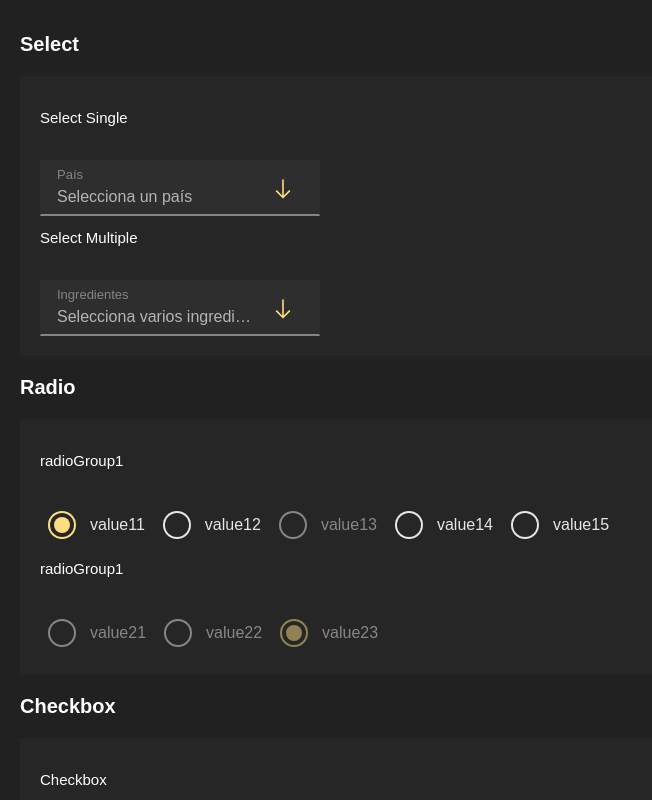
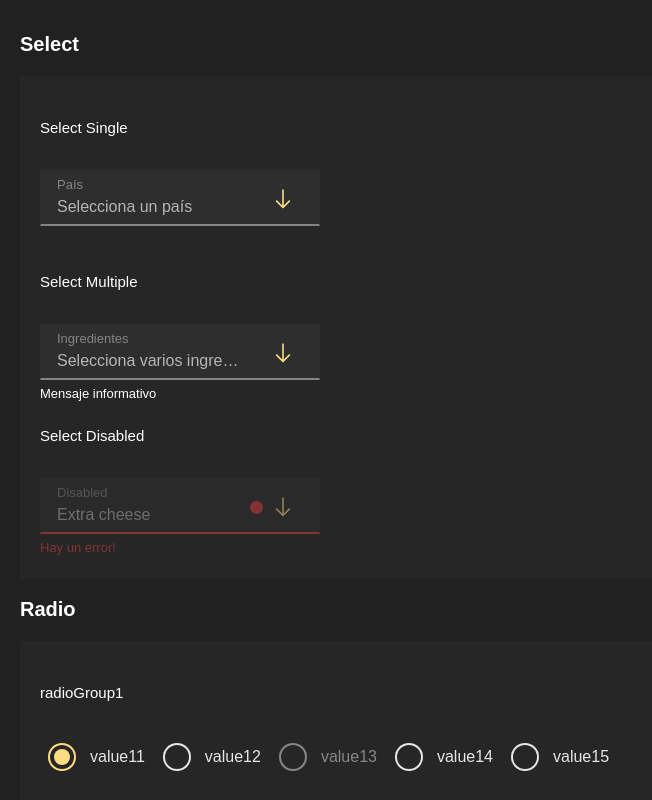
Before and after one commit to jenitto/react-components, a React (Create React App) app: page / in a window 1280 px wide. Shown: the top 800 px of the page, without its empty margins (0-652 px from the left). Built offline with nearby package versions, Linux system fonts and the light colour scheme; a web font is replaced by a local one.

Commit message:
update select

```diff
--- a/src/components/Inputs/Select/Select.jsx
+++ b/src/components/Inputs/Select/Select.jsx
@@ -7,7 +7,7 @@ const ARROW_KEY_DOWN = 'ArrowDown';
 const ESCAPE_KEY = 'Escape';
 const ENTER_KEY = 'Enter';
 
-const Select = ({ name, placeholder, multiple, disabled, selectedOptions, options, onSelectionChange }) => {
+const Select = ({ name, placeholder, multiple, disabled, selectedOptions, options, message, onSelectionChange }) => {
 
 	const node = useRef();
 	const [opened, setOpened] = useState(false);
@@ -46,6 +46,8 @@ const Select = ({ name, placeholder, multiple, disabled, selectedOptions, option
 			console.log('up, previous focus');
 		} else if (e.key === ARROW_KEY_DOWN) {
 			console.log('down, next focus');
+		} else if (e.key === ESCAPE_KEY) {
+			_handleOpenSelect(false);
 		}
 	}
 
@@ -79,16 +81,14 @@ const Select = ({ name, placeholder, multiple, disabled, selectedOptions, option
 
 	const parseSelectedValues = () => selectedOptions.map((a) => a.label).join(', ');
 
-	const isEnabled = (option) => selectedOptions.find((item) => item.value === option.value);
+	const isSelected = (option) => selectedOptions.find((item) => item.value === option.value);
 
 	disabled = disabled || !options.length;
 
 	return (
 		<div
 			ref={node}
-			className={`sftk-select ${opened ? 'opened' : 'closed'} ${disabled ? 'disabled' : ''}`}
-			tabIndex='0'
-			onKeyDown={_handleKeyDownSelect}>
+			className={`sftk-select ${opened ? 'opened' : 'closed'} ${disabled ? 'disabled' : ''}`}>
 
 
 			<select
@@ -103,15 +103,18 @@ const Select = ({ name, placeholder, multiple, disabled, selectedOptions, option
 
 
 			<div
-				className='sftk-select__selected'
+				className={`sftk-select__selected sftk-select__selected--${message?.type} ${disabled ? 'disabled' : ''}`}
+				tabIndex={`${disabled ? -1 : 0}`}
+				onKeyDown={_handleKeyDownSelect}
 				onClick={() => _handleOpenSelect(!opened)}
 			>
 				<div className="sftk-select__title-container">
 					<div className="sftk-select__name">{name}</div>
 					<div className="sftk-select__placeholder">{selectedOptions?.length ? parseSelectedValues() : placeholder}</div>
 				</div>
-				<div className="sftk-select__select-icon">
-					<svg width="32" height="32" viewBox="0 0 32 32" fill="none" xmlns="http://www.w3.org/2000/svg">
+				<div className="sftk-select__select-icons-container">
+					<span className={`sftk-select__badge sftk-select__badge--${message?.type}`}></span>
+					<svg className="sftk-select__select-icon" width="32" height="32" viewBox="0 0 32 32" fill="none" xmlns="http://www.w3.org/2000/svg">
 						<mask id="mask0" mask-type="alpha" maskUnits="userSpaceOnUse" x="8" y="6" width="16" height="20">
 							<path d="M15.2 6.3999V22.4499L9.775 17.0249L8.625 18.1749L15.425 24.9749L16 25.5249L16.575 24.9749L23.375 18.1749L22.225 17.0249L16.8 22.4499V6.3999H15.2Z" fill="#858585" />
 						</mask>
@@ -124,16 +127,19 @@ const Select = ({ name, placeholder, multiple, disabled, selectedOptions, option
 			{
 				opened
 					? <div className="sftk-select__select">
+						<div
+							className="sftk-select__focus-trap"
+							tabIndex="0" />
 						{options.map((item) => (
 							<div
 								key={item.value}
-								className={`sftk-select__option ${item.disabled ? 'disabled' : ''}`}
+								className={`sftk-select__option ${item.disabled ? 'disabled' : ''} ${isSelected(item) ? 'selected' : ''}`}
 								disabled={item.disabled}
 								tabIndex={item.disabled ? -1 : 0}
 								onClick={() => handleSelectChanges(item)}
 								onKeyDown={(e) => _handleKeyDownOption(e, item)}>
 								<span className="sftk-select__option-label">{item.label}</span>
-								{isEnabled(item) ? (
+								{isSelected(item) ? (
 									<svg className="sftk-select__option-icon" width="32" height="32" viewBox="0 0 32 32" fill="none" xmlns="http://www.w3.org/2000/svg">
 										<mask id="mask2" mask-type="alpha" maskUnits="userSpaceOnUse" x="5" y="8" width="22" height="17">
 											<path d="M25.8254 8.2251L12.0004 22.0501L6.17539 16.2251L5.02539 17.3751L11.4254 23.7751L12.0004 24.3251L12.5754 23.7751L26.9754 9.3751L25.8254 8.2251Z" fill="#858585" />
@@ -145,9 +151,13 @@ const Select = ({ name, placeholder, multiple, disabled, selectedOptions, option
 								) : null}
 							</div>
 						))}
+						<div
+							className="sftk-select__focus-trap"
+							tabIndex="0" />
 					</div>
 					: null
 			}
+			<div className={`sftk-select__hint sftk-select__hint--${message?.type}`}>{message?.label}</div>
 		</div >
 	);
 }
@@ -165,6 +175,10 @@ Select.propTypes = {
 			disabled: PropTypes.bool,
 		})
 	).isRequired,
+	message: PropTypes.shape({
+		type: PropTypes.oneOf(['error', 'success', 'info']),
+		label: PropTypes.string,
+	}),
 	onSelectionChange: PropTypes.func.isRequired,
 };
 
--- a/src/components/Inputs/Select/Select.scss
+++ b/src/components/Inputs/Select/Select.scss
@@ -8,25 +8,6 @@ $optionHeight: 2.4rem;
 
 	&:not(.disabled) .#{$compName}__selected {
 		cursor: pointer;
-	}
-
-	&:hover:not(.disabled),
-	&:focus:not(.disabled) {
-		.#{$compName}__placeholder {
-			color: $colorNeutral50;
-		}
-
-		.#{$compName}__selected {
-			border-bottom-color: $colorSecondary;
-		}
-
-		.#{$compName}__selected {
-			outline: none;
-			box-shadow: $boxShadow;
-			border-top: .1rem solid #FDEBB3;
-			border-left: .1rem solid #FDEBB3;
-			border-right: .1rem solid #FDEBB3;
-		}
 	}
 
 	&.disabled {
@@ -40,6 +21,14 @@ $optionHeight: 2.4rem;
 	&.opened {
 		.#{$compName}__select-icon {
 			transform: rotate(180deg);
+		}
+
+		.#{$compName}__placeholder {
+			color: $colorNeutral50;
+		}
+
+		.#{$compName}__name {
+			color: $colorSecondary;
 		}
 	}
 
@@ -55,11 +44,38 @@ $optionHeight: 2.4rem;
 		border-radius: 0;
 		border-bottom: .2rem solid #858585;
 		display: block;
+
+		&--success {
+			border-bottom-color: $colorSuccess;
+		}
+
+		&--error {
+			border-bottom-color: $colorError;
+		}
+
+		&:focus:not(.disabled) {
+			border-bottom-color: $colorSecondary;
+			outline: none;
+			box-shadow: $boxShadow;
+			border-top: .1rem solid $colorSecondary;
+			border-left: .1rem solid $colorSecondary;
+			border-right: .1rem solid $colorSecondary;
+		}
+
+		&:hover:not(.disabled),
+		&:focus:not(.disabled) {
+			border-bottom-color: $colorSecondary;
+
+			.#{$compName}__placeholder {
+				color: $colorNeutral50;
+			}
+		}
+
 	}
 
 	&__title-container {
 		display: inline-block;
-		width: calc(100% - 4rem);
+		width: calc(100% - 6rem);
 	}
 
 	&__name {
@@ -78,13 +94,52 @@ $optionHeight: 2.4rem;
 		user-select: none;
 	}
 
-	&__select-icon {
+	&__select-icons-container {
 		float: right;
 		margin-top: .8rem;
-		transition: transform .3s ease;
+	}
+
+	&__select-icon {
+		vertical-align: middle;
+		transition: transform .2s ease;
+	}
+
+	&__badge {
+		display: inline-block;
+		margin-right: .4rem;
+		vertical-align: middle;
+    height: 1.3rem;
+    width: 1.3rem;
+		border-radius: 50%;
+		background-color: transparent;
+		vertical-align: middle;
+
+		&--success {
+			background-color: $colorSuccess;
+		}
+
+		&--error {
+			background-color: $colorError;
+		}
+	}
+
+	&__hint {
+		margin-top: 4px;
+		height: 2rem;
+		font-size: 1.3rem;
+		line-height: 2rem;
+
+		&--error {
+			color: $colorError;
+		}
+
+		&--success {
+			color: $colorSuccess;
+		}
 	}
 
 	&__select {
+		@include customScrollbar;
 		overflow-y: auto;
     max-height: 25rem;
 		position: absolute;
@@ -100,9 +155,12 @@ $optionHeight: 2.4rem;
 		padding: 1.2rem 1.6rem;
 		vertical-align: middle;
 
+		&:focus {
+			outline: none;
+		}
+
 		&:hover:not(.disabled),
 		&:focus:not(.disabled) {
-			outline: none;
 			background-color: #404040;
 			color: $colorNeutral50;
 			cursor: pointer;
@@ -110,6 +168,10 @@ $optionHeight: 2.4rem;
 
 		&.disabled .#{$compName}__option-label {
 			opacity: 0.5;
+		}
+
+		&.selected .#{$compName}__option-label {
+			color: $colorSecondary;
 		}
 
 		&-label {
--- a/src/index.scss
+++ b/src/index.scss
@@ -14,6 +14,7 @@ html { font-family: 'Inter', sans-serif; }
 @import './components/Checkboxes/RadioGroup/Radio/Radio.scss';
 
 html, body {
+	@include customScrollbar;
 	font-size: 10px;
 	background-color: #212121;
 	color: #FFF;
@@ -37,25 +38,7 @@ html, body {
 .title {
 	font-size: 1.5rem;
 	line-height: 4.4rem;
-	margin-bottom: 2rem;
-}
-
-* {
-	scrollbar-color: #616161 #363636;
-	scrollbar-width: thin;
-}
-
-*::-webkit-scrollbar {
-	width: 8px;
-}
-
-*::-webkit-scrollbar-track {
-	background-color: #363636;
-}
-
-*::-webkit-scrollbar-thumb {
-	border-radius: 8px;
-	background-color: #616161;
+	margin: 1rem 0 2rem 0;
 }
 
 @media screen and (max-width: 792px) {
--- a/src/pages/SelectsContainer.jsx
+++ b/src/pages/SelectsContainer.jsx
@@ -2,6 +2,10 @@ import React, { Fragment, useState } from 'react';
 import Select from '../components/Inputs/Select/Select';
 
 const SelectsContainer = () => {
+
+	const message1 = { type: 'success', label: 'Válido!' };
+	const message2 = { type: 'error', label: 'Hay un error!' };
+	const message3 = { type: 'info', label: 'Mensaje informativo' };
 
 	const select1Initial = {
 		name: 'País',
@@ -9,6 +13,7 @@ const SelectsContainer = () => {
 		multiple: false,
 		selectedOptions: [],
 		disabled: false,
+		message: {},
 		options: [
 			{ value: 'es', label: 'España' },
 			{ value: 'fr', label: 'Francia' },
@@ -25,6 +30,7 @@ const SelectsContainer = () => {
 		multiple: true,
 		selectedOptions: [],
 		disabled: false,
+		message: message3,
 		options: [
 			{ value: '1', label: 'Extra cheese' },
 			{ value: '2', label: 'Mushroom' },
@@ -39,15 +45,33 @@ const SelectsContainer = () => {
 		]
 	};
 
+	const select3Initial = {
+		name: 'Disabled',
+		placeholder: 'Select deshabilitado',
+		multiple: false,
+		selectedOptions: [{ value: '1', label: 'Extra cheese' }],
+		disabled: true,
+		message: message2,
+		options: [
+			{ value: '1', label: 'Extra cheese' },
+			{ value: '2', label: 'Mushroom' }
+		]
+	};
+
 	const [select1, setSelect1] = useState(select1Initial);
 	const [select2, setSelect2] = useState(select2Initial);
+	const [select3, setSelect3] = useState(select3Initial);
 
 	const onSelection1Change = (selectedOptions) => {
-		setSelect1({ ...select1, selectedOptions: selectedOptions });
+		setSelect1({ ...select1, selectedOptions: selectedOptions, message: message1 });
 	}
 
 	const onSelection2Change = (selectedOptions) => {
 		setSelect2({ ...select2, selectedOptions: selectedOptions });
+	}
+
+	const onSelection3Change = (selectedOptions) => {
+		setSelect3({ ...select2, selectedOptions: selectedOptions });
 	}
 
 	return (
@@ -62,6 +86,7 @@ const SelectsContainer = () => {
 					disabled={select1.disabled}
 					selectedOptions={select1.selectedOptions}
 					options={select1.options}
+					message={select1.message}
 					onSelectionChange={onSelection1Change}></Select>
 				<div className="title">Select Multiple</div>
 				<Select
@@ -71,7 +96,18 @@ const SelectsContainer = () => {
 					disabled={select2.disabled}
 					selectedOptions={select2.selectedOptions}
 					options={select2.options}
+					message={select2.message}
 					onSelectionChange={onSelection2Change}></Select>
+				<div className="title">Select Disabled</div>
+				<Select
+					name={select3.name}
+					placeholder={select3.placeholder}
+					multiple={select3.multiple}
+					disabled={select3.disabled}
+					selectedOptions={select3.selectedOptions}
+					options={select3.options}
+					message={select3.message}
+					onSelectionChange={onSelection3Change}></Select>
 			</div>
 		</Fragment >
 	);
--- a/src/variables.scss
+++ b/src/variables.scss
@@ -12,3 +12,23 @@ $textShadow: 0 0 1rem $colorPrimary;
   overflow: hidden;
   text-overflow: ellipsis;
 }
+
+@mixin customScrollbar {
+	& {
+		scrollbar-color: #616161 #363636;
+		scrollbar-width: thin;
+	}
+
+	&::-webkit-scrollbar {
+		width: 8px;
+	}
+
+	&::-webkit-scrollbar-track {
+		background-color: #363636;
+	}
+
+	&::-webkit-scrollbar-thumb {
+		border-radius: 8px;
+		background-color: #616161;
+	}
+}
```
